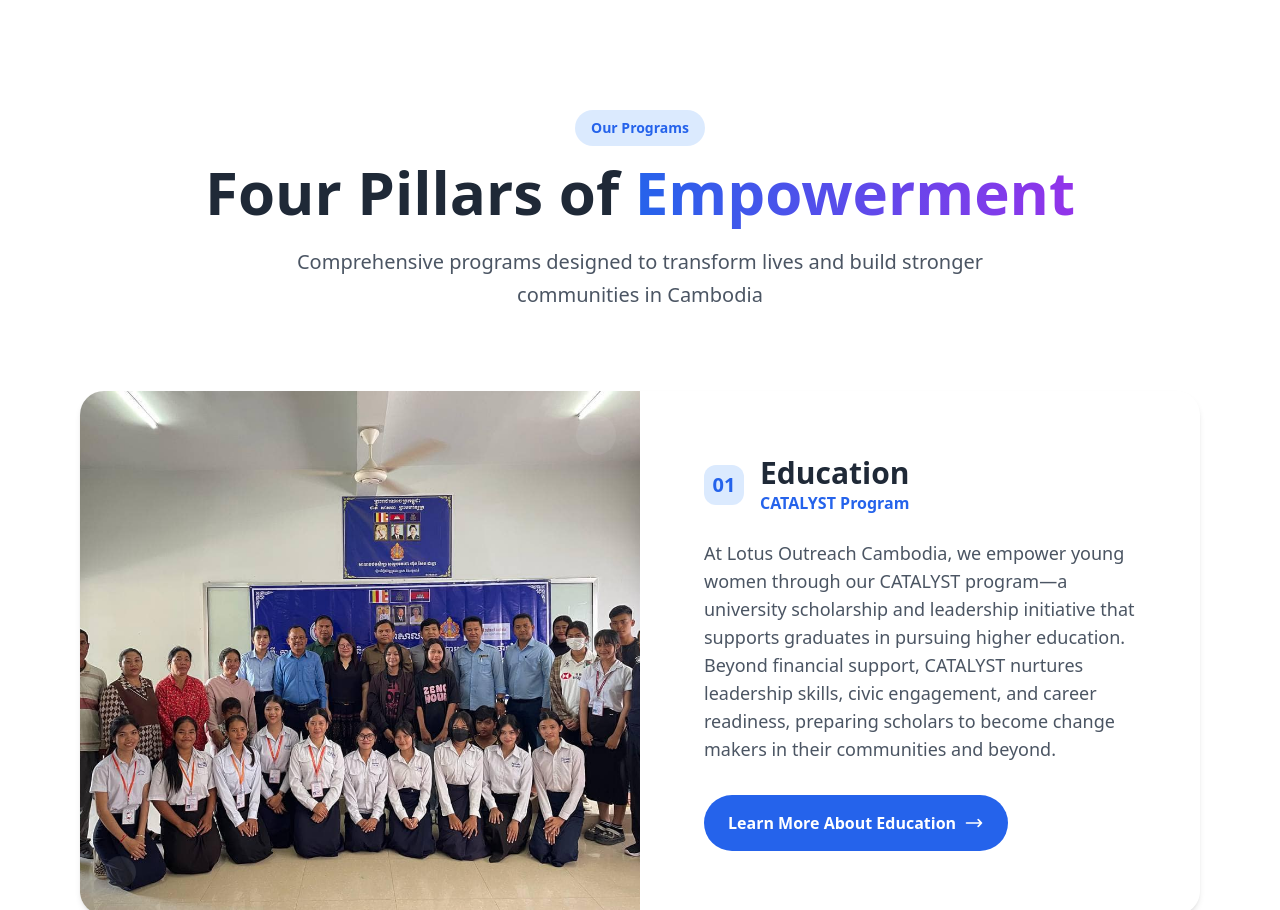
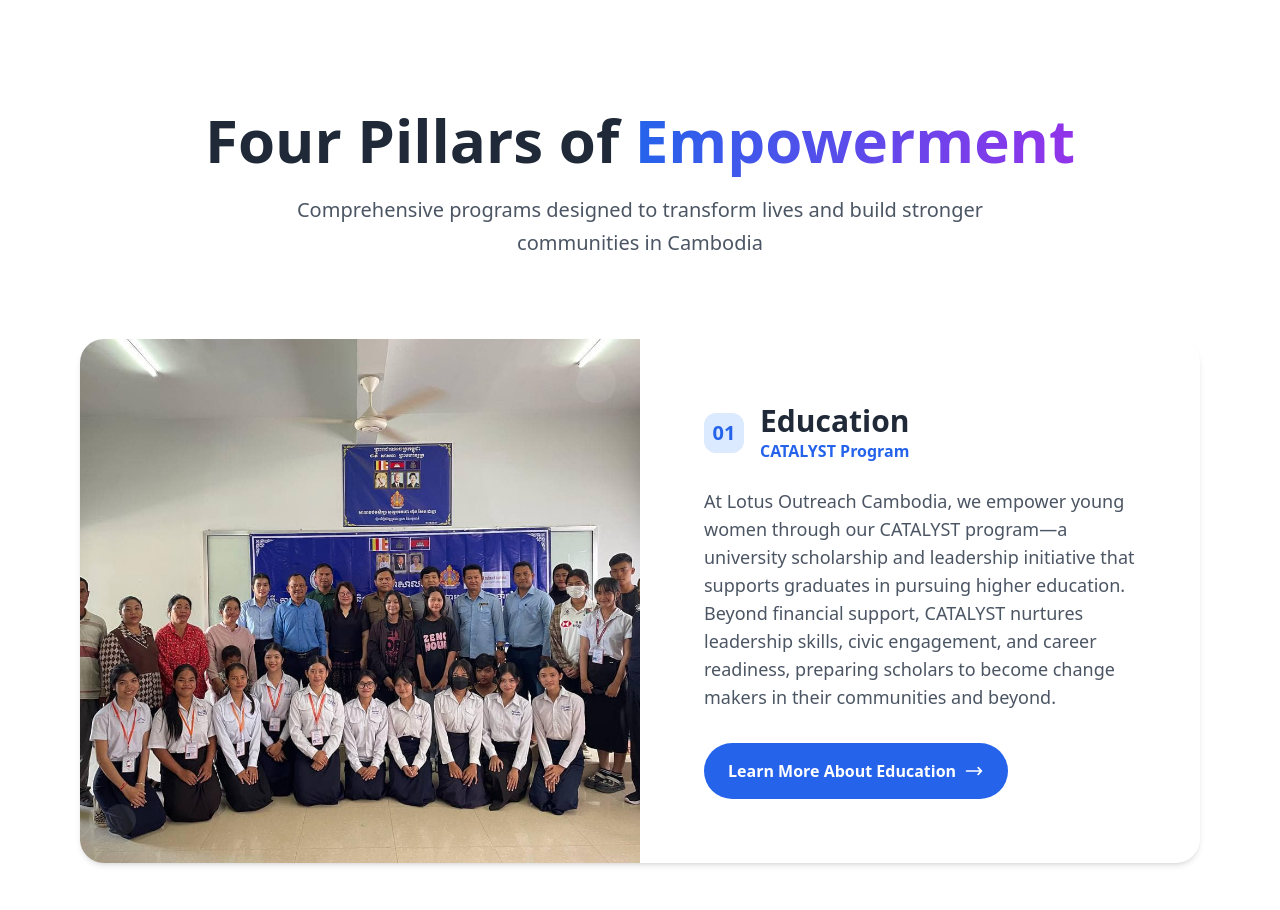
Before and after one commit to radytrainer/lotusoutreach-cambodia, a Vue app: page / in a window 1280 px wide. Shown: the part 883-1793 px from the top of the page. Built offline with nearby package versions, Linux system fonts and the light colour scheme.

Commit message:
refactor feature/activity: removed our program titile for home page

```diff
--- a/src/components/home/program.vue
+++ b/src/components/home/program.vue
@@ -3,11 +3,6 @@
     <section id="programs" class="mt-20">
       <div class="max-w-7xl mx-auto px-4 sm:px-6 lg:px-8">
         <div class="text-center mb-20">
-          <div
-            class="inline-block bg-blue-100 text-blue-600 px-4 py-2 rounded-full text-sm font-semibold mb-4"
-          >
-            Our Programs
-          </div>
           <h2 class="text-5xl md:text-6xl font-bold text-gray-800 mb-6">
             Four Pillars of
             <span
```
